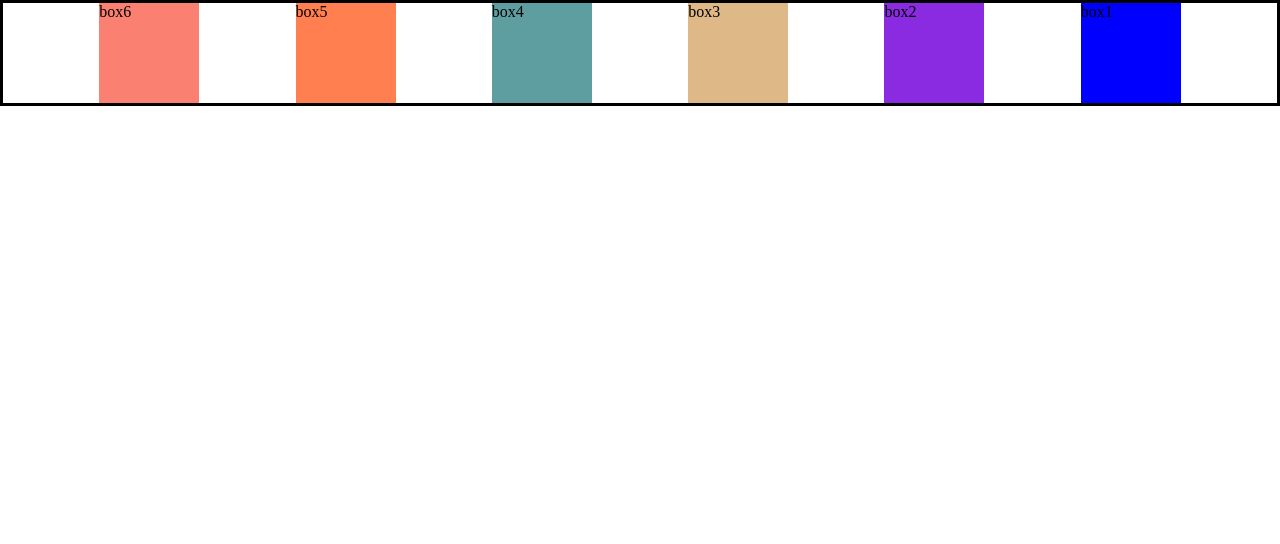
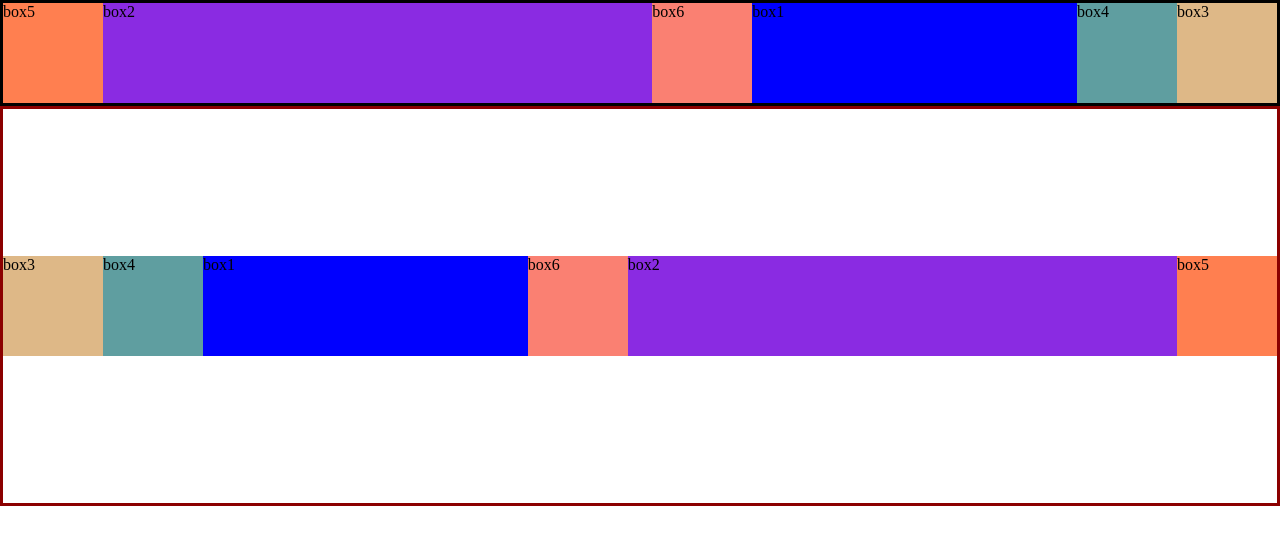
Before and after one commit to Jos017/cursoDefinitivoHTMLyCSSplatzi, a plain HTML site: page css/clase-display/flex/index.html in a window 1280 px wide. Drawn offline with Linux system fonts and the light colour scheme.

Commit message:
Use of wrap, flex-grow,

```diff
--- a/css/clase-display/flex/index.html
+++ b/css/clase-display/flex/index.html
@@ -9,7 +9,27 @@
 </head>
 <body>
     <main>
-        <div class="container">
+        <div class="container1">
+            <div class="box1 box">
+                <p>box1</p>
+            </div>
+            <div class="box2 box">
+                <p>box2</p>
+            </div>
+            <div class="box3 box">
+                <p>box3</p>
+            </div>
+            <div class="box4 box">
+                <p>box4</p>
+            </div>
+            <div class="box5 box">
+                <p>box5</p>
+            </div>
+            <div class="box6 box">
+                <p>box6</p>
+            </div>
+        </div>
+        <div class="container2">
             <div class="box1 box">
                 <p>box1</p>
             </div>
--- a/css/clase-display/flex/style.css
+++ b/css/clase-display/flex/style.css
@@ -9,21 +9,33 @@ html {
 body {
     font-size: 1.6rem;
 }
-.container {
+.container1 {
     display: flex;
     flex-direction: row-reverse;
     justify-content: space-evenly;
     border: 0.3rem solid black;
+    flex-wrap: wrap;
+}
+.container2 {
+    display: flex;
+    height: 50vh;
+    align-items: center;
+    border: 0.3rem solid darkred;
+    flex-wrap: wrap;
 }
 .box {
-    width: 10rem;
     height: 10rem;
+    flex-basis: 10rem;
 }
 .box1 {
     background-color: blue;
+    order: 1;
+    flex-grow: 1;
 }
 .box2 {
     background-color: blueviolet;
+    order: 3;
+    flex-grow: 2;
 }
 .box3 {
     background-color: burlywood;
@@ -33,7 +45,9 @@ body {
 }
 .box5 {
     background-color: coral;
+    order: 4;
 }
 .box6 {
     background-color: salmon;
+    order: 2;
 }
```
